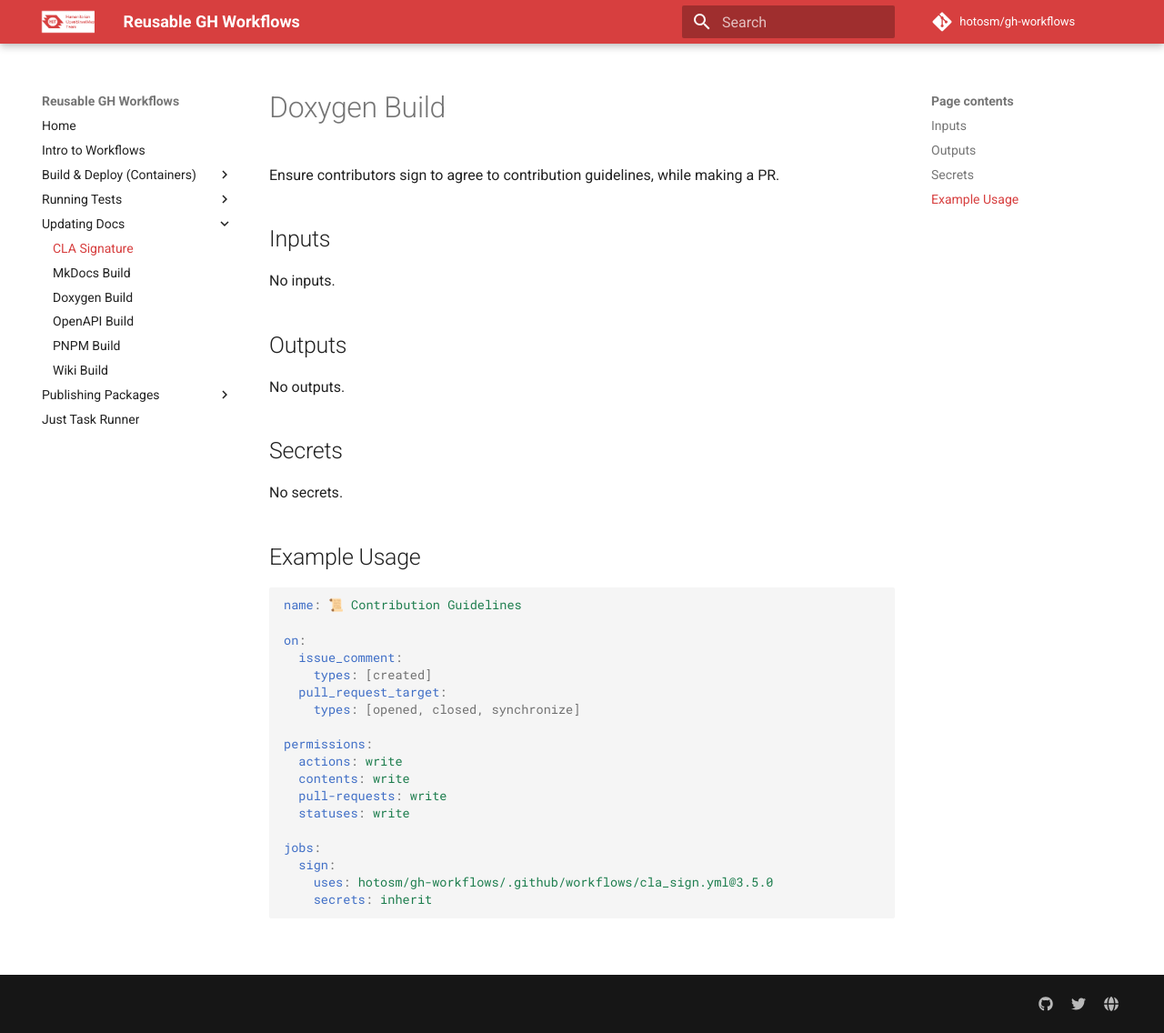
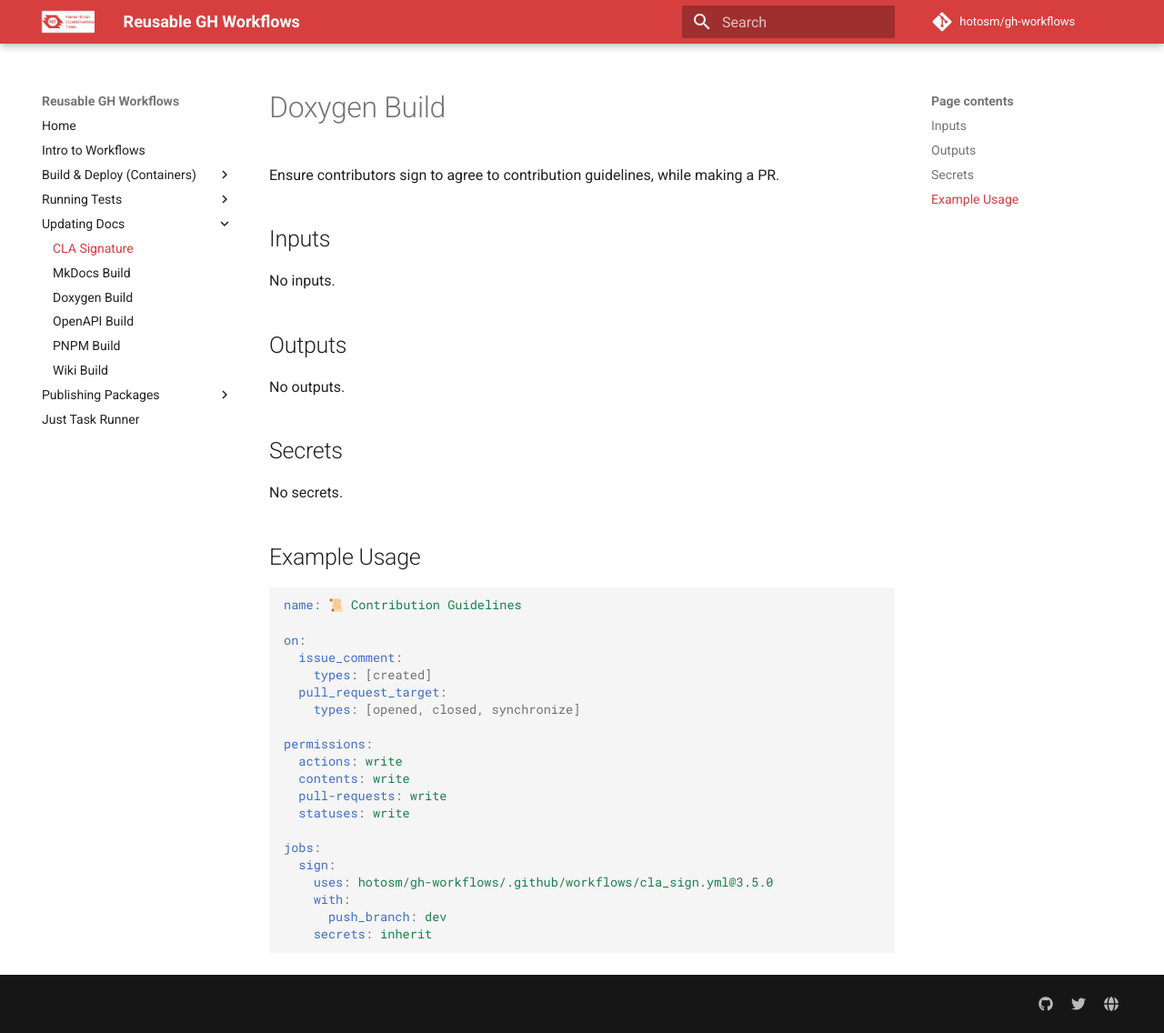
Before and after one commit to hotosm/gh-workflows, an MkDocs documentation site: the page built from docs/cla_sign.md, in a window 1280 px wide and 1136 px high. Shown: the whole window at 91% size. Built offline with MkDocs 1.6.1 and Material for MkDocs 9.7.7, drawn with Linux system fonts in a browser that asks for light colours; comment, search, counter and statistics services are not loaded.

Commit message:
fix: allow specifying branch in cla sign

````diff
--- a/docs/cla_sign.md
+++ b/docs/cla_sign.md
@@ -46,5 +46,7 @@ permissions:
 jobs:
   sign:
     uses: hotosm/gh-workflows/.github/workflows/cla_sign.yml@3.5.0
+    with:
+      push_branch: dev
     secrets: inherit
 ```
````
Also changed, not shown: 1 other file.
